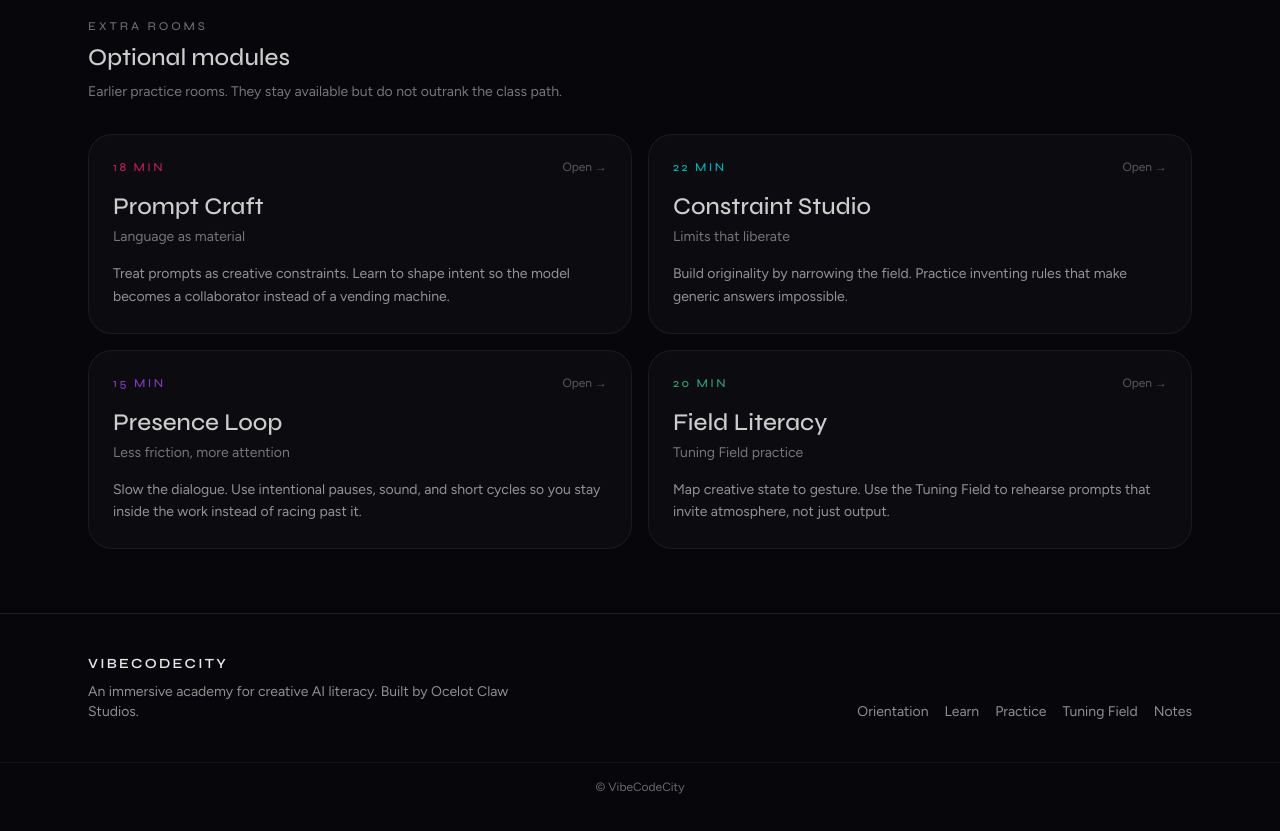
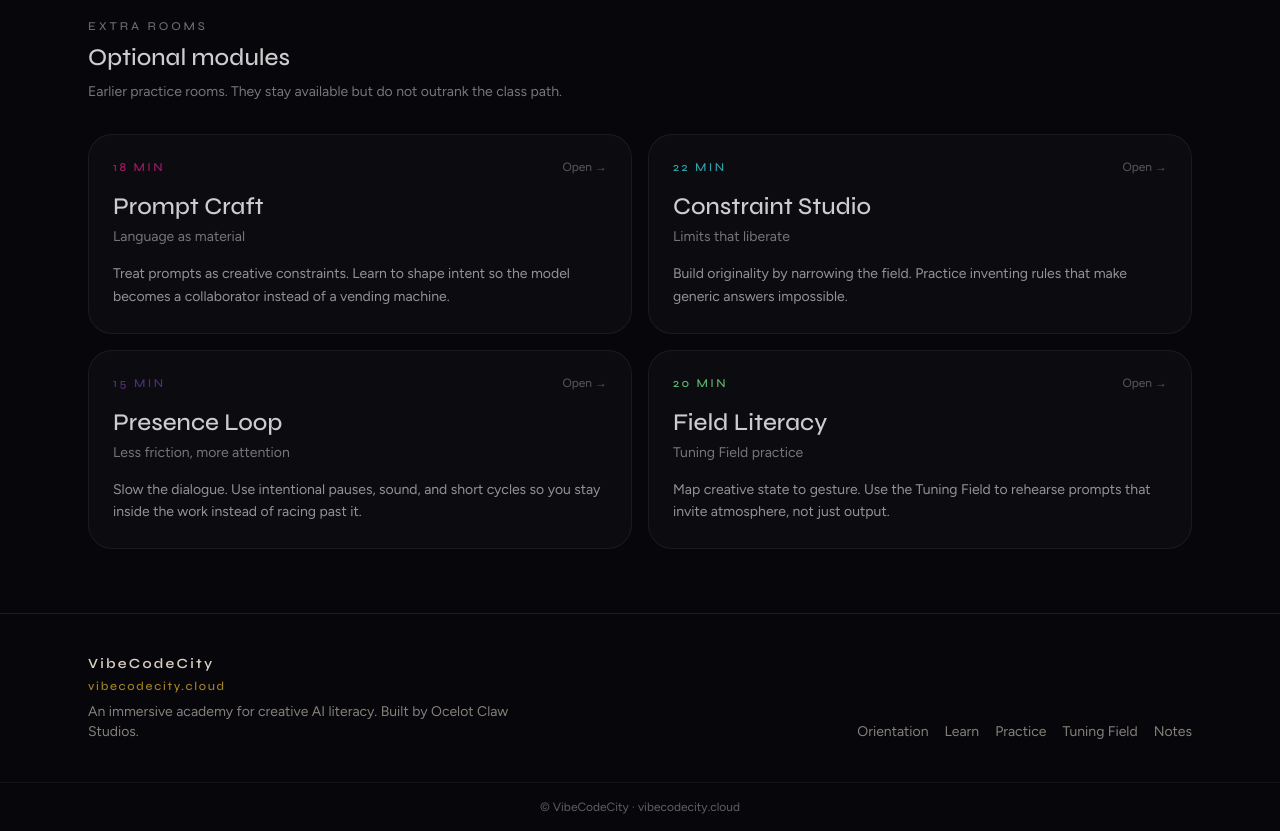
Before and after one commit to WisemanfromtheHighlands/VibeCodeCity, a Next.js app: page / in a window 1280 px wide. Shown: the part 1520-2351 px from the top of the page. Built offline with nearby package versions, Linux system fonts and the light colour scheme.

Commit message:
style(brand): grade tokens, dusk palette, vibecodecity.cloud footer/nav

```diff
--- a/src/components/Footer.tsx
+++ b/src/components/Footer.tsx
@@ -2,36 +2,39 @@ import Link from "next/link";
 
 export function Footer() {
   return (
-    <footer className="mt-auto border-t border-white/10 bg-void/90">
+    <footer className="mt-auto border-t border-paper/10 bg-void/90">
       <div className="mx-auto flex max-w-6xl flex-col gap-4 px-4 py-10 sm:flex-row sm:items-end sm:justify-between sm:px-6">
         <div>
-          <p className="font-display text-sm font-semibold tracking-[0.16em] text-white/90">
-            VIBECODECITY
+          <p className="font-display text-sm font-semibold tracking-[0.16em] text-paper/90">
+            VibeCodeCity
           </p>
-          <p className="mt-2 max-w-md text-sm text-white/55">
+          <p className="mt-1 font-display text-xs tracking-[0.14em] text-gold/80">
+            vibecodecity.cloud
+          </p>
+          <p className="mt-2 max-w-md text-sm text-paper/55">
             An immersive academy for creative AI literacy. Built by Ocelot Claw Studios.
           </p>
         </div>
-        <div className="flex flex-wrap gap-4 text-sm text-white/55">
-          <Link href="/orientation" className="hover:text-cyan">
+        <div className="flex flex-wrap gap-4 text-sm text-paper/55">
+          <Link href="/orientation" className="hover:text-chlorophyll">
             Orientation
           </Link>
-          <Link href="/learn/what-it-is" className="hover:text-cyan">
+          <Link href="/learn/what-it-is" className="hover:text-chlorophyll">
             Learn
           </Link>
-          <Link href="/practice" className="hover:text-cyan">
+          <Link href="/practice" className="hover:text-gold">
             Practice
           </Link>
-          <Link href="/field" className="hover:text-cyan">
+          <Link href="/field" className="hover:text-chlorophyll">
             Tuning Field
           </Link>
-          <Link href="/notes" className="hover:text-cyan">
+          <Link href="/notes" className="hover:text-gold">
             Notes
           </Link>
         </div>
       </div>
-      <div className="border-t border-white/5 px-4 py-4 text-center text-xs text-white/40 sm:px-6">
-        © VibeCodeCity
+      <div className="border-t border-paper/5 px-4 py-4 text-center text-xs text-paper/40 sm:px-6">
+        © VibeCodeCity · vibecodecity.cloud
       </div>
     </footer>
   );
--- a/tailwind.config.ts
+++ b/tailwind.config.ts
@@ -9,12 +9,18 @@ const config: Config = {
   theme: {
     extend: {
       colors: {
-        void: "#07060B",
-        magenta: "#FF2A6D",
-        cyan: "#00F0FF",
-        violet: "#B14EFF",
-        "solar-gold": "#F5C542",
-        chlorophyll: "#3DDC97",
+        void: "#07060C",
+        "dusk-wine": "#1A1024",
+        paper: "#EDE6D6",
+        gold: "#C9A227",
+        "gold-soft": "#F4E4A6",
+        magenta: "#E11D8F",
+        cyan: "#3EE0E8",
+        moss: "#1F3D2A",
+        chlorophyll: "#7CFF9A",
+        /* Compat aliases */
+        "solar-gold": "#C9A227",
+        violet: "#6B3FA0",
       },
       fontFamily: {
         display: ["var(--font-syne)", "system-ui", "sans-serif"],
@@ -29,8 +35,11 @@ const config: Config = {
         slow: "560ms",
       },
       backgroundImage: {
+        "dusk-glow":
+          "radial-gradient(ellipse at 20% 0%, rgba(201,162,39,0.1), transparent 50%), radial-gradient(ellipse at 80% 15%, rgba(62,224,232,0.07), transparent 45%), radial-gradient(ellipse at 50% 100%, rgba(124,255,154,0.06), transparent 40%), radial-gradient(ellipse at 55% 40%, rgba(225,29,143,0.05), transparent 35%)",
+        /* Compat: old class name → restrained dusk */
         "rave-glow":
-          "radial-gradient(ellipse at 20% 0%, rgba(255,42,109,0.18), transparent 50%), radial-gradient(ellipse at 80% 20%, rgba(0,240,255,0.12), transparent 45%), radial-gradient(ellipse at 50% 100%, rgba(61,220,151,0.08), transparent 40%)",
+          "radial-gradient(ellipse at 20% 0%, rgba(201,162,39,0.1), transparent 50%), radial-gradient(ellipse at 80% 15%, rgba(62,224,232,0.07), transparent 45%), radial-gradient(ellipse at 50% 100%, rgba(124,255,154,0.06), transparent 40%), radial-gradient(ellipse at 55% 40%, rgba(225,29,143,0.05), transparent 35%)",
       },
     },
   },
```
